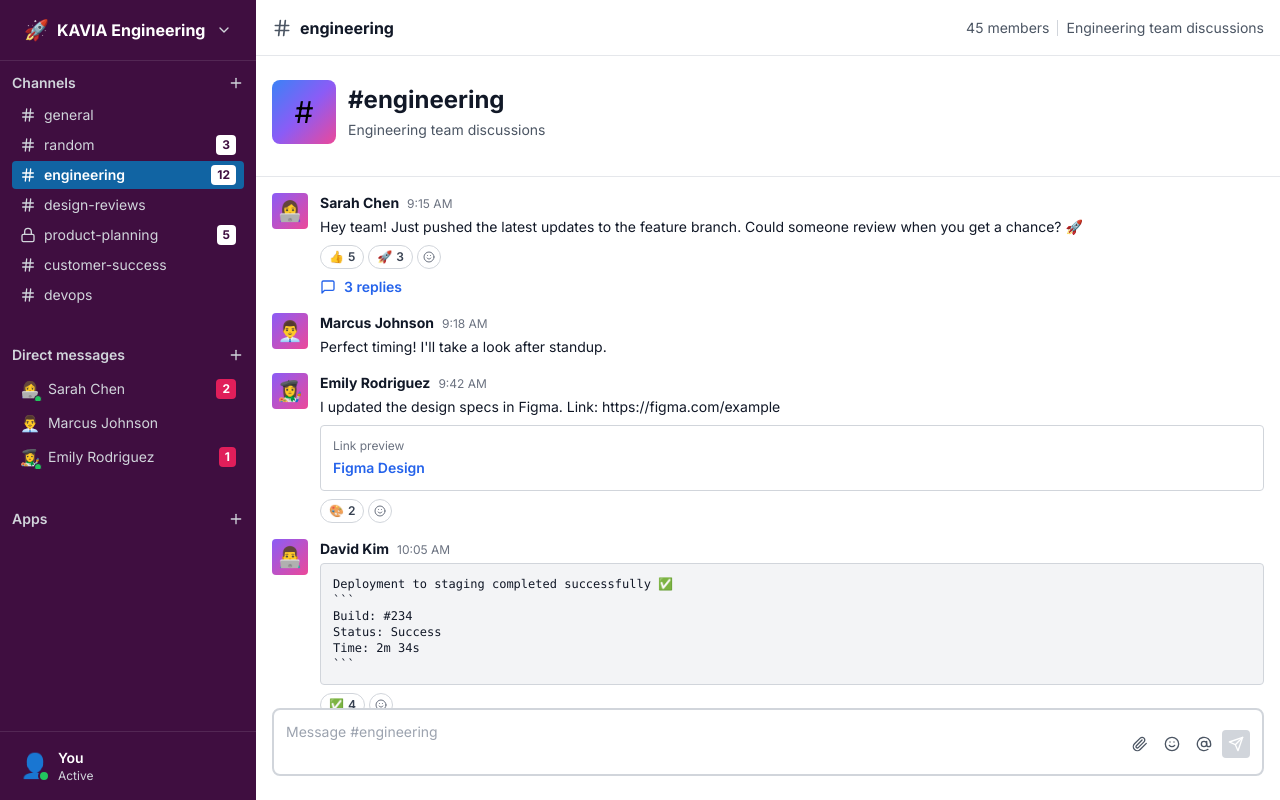
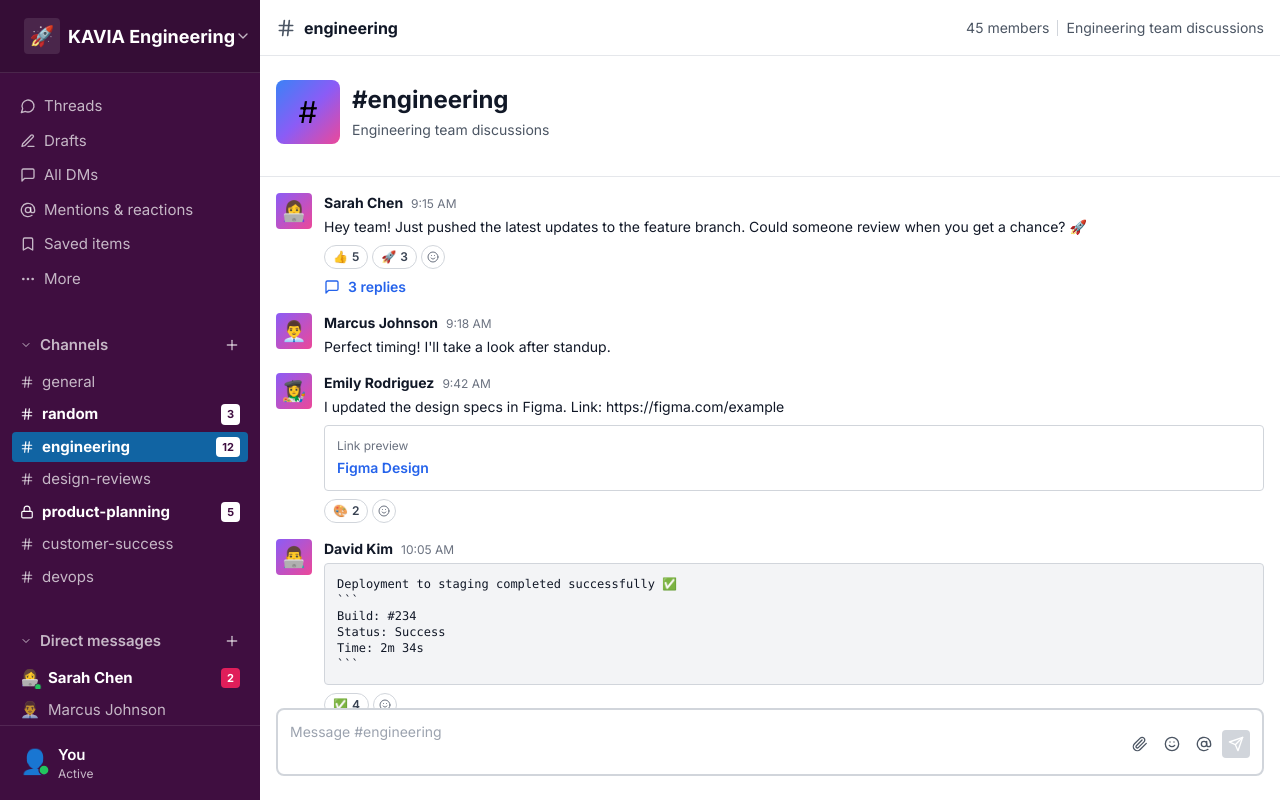
Before and after one commit to kavia-common/slack-clone-ui-210375-210390, a React (Create React App) app in the folder frontend/: page / in a window 1280 px wide. Built offline with nearby package versions, Linux system fonts and the light colour scheme; the HTML template or start-up script is replaced by a standard one.

Commit message:
Checkpoint 6 - cg8aaf979f

```diff
--- a/frontend/src/components/Sidebar.js
+++ b/frontend/src/components/Sidebar.js
@@ -1,5 +1,5 @@
 import React from 'react';
-import { Hash, Lock, ChevronDown, Plus, MessageSquare } from 'lucide-react';
+import { Hash, Lock, ChevronDown, Plus, MessageSquare, Edit3, AtSign, Bookmark, MoreHorizontal, MessageCircle, Circle } from 'lucide-react';
 
 // PUBLIC_INTERFACE
 /**
@@ -24,9 +24,12 @@ const Sidebar = ({
   users,
   currentWorkspace
 }) => {
+  const [channelsExpanded, setChannelsExpanded] = React.useState(true);
+  const [dmsExpanded, setDmsExpanded] = React.useState(true);
+
   if (isCollapsed) {
     return (
-      <div className="w-16 bg-sidebar flex flex-col items-center py-4 custom-scrollbar-dark overflow-y-auto">
+      <div className="w-16 bg-[#3F0E40] flex flex-col items-center py-4 custom-scrollbar-dark overflow-y-auto">
         <button
           onClick={onToggleCollapse}
           className="text-white text-2xl hover:bg-white/[0.06] w-10 h-10 rounded flex items-center justify-center mb-4 transition-colors"
@@ -38,63 +41,110 @@ const Sidebar = ({
   }
 
   return (
-    <div className="w-64 bg-sidebar text-white flex flex-col custom-scrollbar-dark">
+    <div className="w-[260px] bg-[#3F0E40] text-white flex flex-col custom-scrollbar-dark h-screen">
       {/* Workspace Header */}
-      <div className="px-4 py-3 border-b border-white/[0.1]">
-        <button className="flex items-center justify-between w-full hover:bg-white/[0.06] rounded px-2 py-1 transition-colors">
+      <div className="px-4 py-3 bg-[#350d36] border-b border-white/[0.1] flex-shrink-0">
+        <button className="flex items-center justify-between w-full hover:bg-white/[0.06] rounded px-2 py-1.5 transition-colors duration-150">
           <div className="flex items-center gap-2">
-            <span className="text-xl">{currentWorkspace?.icon || '🚀'}</span>
-            <span className="font-bold text-white truncate">
+            <div className="w-9 h-9 bg-white/10 rounded flex items-center justify-center text-xl flex-shrink-0">
+              {currentWorkspace?.icon || '🚀'}
+            </div>
+            <span className="font-bold text-white truncate text-[18px]">
               {currentWorkspace?.name || 'Workspace'}
             </span>
           </div>
-          <ChevronDown className="w-4 h-4 text-gray-300" />
+          <ChevronDown className="w-4 h-4 text-white/70 flex-shrink-0" />
         </button>
       </div>
 
-      {/* Navigation */}
+      {/* Scrollable Content */}
       <div className="flex-1 overflow-y-auto custom-scrollbar-dark">
+        {/* Primary Navigation Items */}
+        <div className="px-3 py-2 mt-2">
+          <button className="w-full flex items-center gap-2 px-2 py-1.5 rounded text-[15px] text-white/70 hover:bg-white/[0.06] hover:text-white transition-colors duration-150">
+            <MessageCircle className="w-[16px] h-[16px] flex-shrink-0" />
+            <span>Threads</span>
+          </button>
+          <button className="w-full flex items-center gap-2 px-2 py-1.5 rounded text-[15px] text-white/70 hover:bg-white/[0.06] hover:text-white transition-colors duration-150">
+            <Edit3 className="w-[16px] h-[16px] flex-shrink-0" />
+            <span>Drafts</span>
+          </button>
+          <button className="w-full flex items-center gap-2 px-2 py-1.5 rounded text-[15px] text-white/70 hover:bg-white/[0.06] hover:text-white transition-colors duration-150">
+            <MessageSquare className="w-[16px] h-[16px] flex-shrink-0" />
+            <span>All DMs</span>
+          </button>
+          <button className="w-full flex items-center gap-2 px-2 py-1.5 rounded text-[15px] text-white/70 hover:bg-white/[0.06] hover:text-white transition-colors duration-150">
+            <AtSign className="w-[16px] h-[16px] flex-shrink-0" />
+            <span>Mentions & reactions</span>
+          </button>
+          <button className="w-full flex items-center gap-2 px-2 py-1.5 rounded text-[15px] text-white/70 hover:bg-white/[0.06] hover:text-white transition-colors duration-150">
+            <Bookmark className="w-[16px] h-[16px] flex-shrink-0" />
+            <span>Saved items</span>
+          </button>
+          <button className="w-full flex items-center gap-2 px-2 py-1.5 rounded text-[15px] text-white/70 hover:bg-white/[0.06] hover:text-white transition-colors duration-150">
+            <MoreHorizontal className="w-[16px] h-[16px] flex-shrink-0" />
+            <span>More</span>
+          </button>
+        </div>
+
         {/* Channels Section */}
-        <div className="px-3 py-2">
-          <button className="flex items-center justify-between w-full text-gray-300 hover:text-white text-sm py-1">
+        <div className="px-3 py-2 mt-4">
+          <button
+            onClick={() => setChannelsExpanded(!channelsExpanded)}
+            className="flex items-center justify-between w-full text-white/70 hover:text-white text-[15px] py-1.5 px-2 hover:bg-white/[0.04] rounded transition-colors duration-100"
+          >
+            <div className="flex items-center gap-2">
+              <ChevronDown className={`w-3 h-3 flex-shrink-0 transition-transform duration-200 ${!channelsExpanded ? '-rotate-90' : ''}`} />
               <span className="font-semibold">Channels</span>
-            <Plus className="w-4 h-4" />
+            </div>
+            <Plus className="w-4 h-4 flex-shrink-0" />
           </button>
+          {channelsExpanded && (
             <div className="mt-1 space-y-0.5">
               {channels.map((channel) => (
                 <button
                   key={channel.id}
                   onClick={() => onChannelSelect(channel.id)}
-                className={`w-full flex items-center justify-between px-2 py-1 rounded text-sm transition-colors ${
+                  className={`w-full flex items-center justify-between px-2 py-1 rounded text-[15px] transition-all duration-150 ${
                     activeChannel === channel.id
-                    ? 'bg-sidebar-active text-white font-semibold'
-                    : 'text-gray-300 hover:bg-white/[0.06] hover:text-white'
+                      ? 'bg-[#1164A3] text-white font-bold'
+                      : channel.unread > 0
+                      ? 'text-white font-bold hover:bg-white/[0.06]'
+                      : 'text-white/70 hover:bg-white/[0.06] hover:text-white'
                   }`}
                 >
-                <div className="flex items-center gap-2 truncate">
+                  <div className="flex items-center gap-2 truncate min-w-0">
                     {channel.isPrivate ? (
-                    <Lock className="w-4 h-4 flex-shrink-0" />
+                      <Lock className="w-[14px] h-[14px] flex-shrink-0" />
                     ) : (
-                    <Hash className="w-4 h-4 flex-shrink-0" />
+                      <Hash className="w-[14px] h-[14px] flex-shrink-0" />
                     )}
                     <span className="truncate">{channel.name}</span>
                   </div>
                   {channel.unread > 0 && (
-                  <span className="bg-white text-sidebar text-xs font-bold px-1.5 py-0.5 rounded">
+                    <span className="bg-white text-[#3F0E40] text-[11px] font-bold px-1.5 py-0.5 rounded min-w-[18px] text-center flex-shrink-0 ml-2">
                       {channel.unread}
                     </span>
                   )}
                 </button>
               ))}
             </div>
+          )}
         </div>
 
         {/* Direct Messages Section */}
         <div className="px-3 py-2 mt-4">
-          <button className="flex items-center justify-between w-full text-gray-300 hover:text-white text-sm py-1">
+          <button
+            onClick={() => setDmsExpanded(!dmsExpanded)}
+            className="flex items-center justify-between w-full text-white/70 hover:text-white text-[15px] py-1.5 px-2 hover:bg-white/[0.04] rounded transition-colors duration-100"
+          >
+            <div className="flex items-center gap-2">
+              <ChevronDown className={`w-3 h-3 flex-shrink-0 transition-transform duration-200 ${!dmsExpanded ? '-rotate-90' : ''}`} />
               <span className="font-semibold">Direct messages</span>
-            <Plus className="w-4 h-4" />
+            </div>
+            <Plus className="w-4 h-4 flex-shrink-0" />
           </button>
+          {dmsExpanded && (
             <div className="mt-1 space-y-0.5">
               {directMessages.map((dm) => {
                 const user = users.find((u) => u.id === dm.userId);
@@ -102,23 +152,25 @@ const Sidebar = ({
                   <button
                     key={dm.id}
                     onClick={() => onChannelSelect(dm.id)}
-                  className={`w-full flex items-center justify-between px-2 py-1 rounded text-sm transition-colors ${
+                    className={`w-full flex items-center justify-between px-2 py-1 rounded text-[15px] transition-all duration-150 ${
                       activeChannel === dm.id
-                      ? 'bg-sidebar-active text-white font-semibold'
-                      : 'text-gray-300 hover:bg-white/[0.06] hover:text-white'
+                        ? 'bg-[#1164A3] text-white font-bold'
+                        : dm.unread > 0
+                        ? 'text-white font-bold hover:bg-white/[0.06]'
+                        : 'text-white/70 hover:bg-white/[0.06] hover:text-white'
                     }`}
                   >
-                  <div className="flex items-center gap-2 truncate">
-                    <div className="relative">
-                      <span className="text-base">{user?.avatar || '👤'}</span>
+                    <div className="flex items-center gap-2 truncate min-w-0">
+                      <div className="relative flex-shrink-0">
+                        <span className="text-base leading-none">{user?.avatar || '👤'}</span>
                         {user?.status === 'online' && (
-                        <span className="absolute -bottom-0.5 -right-0.5 w-2 h-2 bg-green-500 rounded-full border border-sidebar" />
+                          <Circle className="absolute -bottom-0.5 -right-0.5 w-2 h-2 fill-green-500 text-green-500 stroke-[#3F0E40] stroke-[2px]" />
                         )}
                       </div>
                       <span className="truncate">{user?.name || 'User'}</span>
                     </div>
                     {dm.unread > 0 && (
-                    <span className="bg-slack-red text-white text-xs font-bold px-1.5 py-0.5 rounded">
+                      <span className="bg-[#E01E5A] text-white text-[11px] font-bold px-1.5 py-0.5 rounded min-w-[18px] text-center flex-shrink-0 ml-2">
                         {dm.unread}
                       </span>
                     )}
@@ -126,27 +178,31 @@ const Sidebar = ({
                 );
               })}
             </div>
+          )}
         </div>
 
         {/* Apps Section */}
         <div className="px-3 py-2 mt-4">
-          <button className="flex items-center justify-between w-full text-gray-300 hover:text-white text-sm py-1">
+          <button className="flex items-center justify-between w-full text-white/70 hover:text-white text-[15px] py-1.5 px-2 hover:bg-white/[0.04] rounded transition-colors duration-100">
+            <div className="flex items-center gap-2">
+              <ChevronDown className="w-3 h-3 flex-shrink-0 -rotate-90" />
               <span className="font-semibold">Apps</span>
-            <Plus className="w-4 h-4" />
+            </div>
+            <Plus className="w-4 h-4 flex-shrink-0" />
           </button>
         </div>
       </div>
 
       {/* User Profile Footer */}
-      <div className="px-3 py-3 border-t border-white/[0.1]">
-        <button className="flex items-center gap-2 hover:bg-white/[0.06] rounded px-2 py-1 w-full transition-colors">
-          <div className="relative">
-            <span className="text-2xl">👤</span>
-            <span className="absolute bottom-0 right-0 w-3 h-3 bg-green-500 rounded-full border-2 border-sidebar" />
+      <div className="px-3 py-3 border-t border-white/[0.1] flex-shrink-0">
+        <button className="flex items-center gap-2 hover:bg-white/[0.06] rounded px-2 py-1.5 w-full transition-colors duration-150">
+          <div className="relative flex-shrink-0">
+            <span className="text-2xl leading-none">👤</span>
+            <Circle className="absolute bottom-0 right-0 w-3 h-3 fill-green-500 text-green-500 stroke-[#3F0E40] stroke-[2.5px]" />
           </div>
-          <div className="flex-1 text-left">
-            <div className="text-sm font-semibold text-white">You</div>
-            <div className="text-xs text-gray-300">Active</div>
+          <div className="flex-1 text-left min-w-0">
+            <div className="text-[15px] font-semibold text-white truncate">You</div>
+            <div className="text-xs text-white/70">Active</div>
           </div>
         </button>
       </div>
--- a/frontend/tailwind.config.js
+++ b/frontend/tailwind.config.js
@@ -29,9 +29,13 @@ module.exports = {
           }
         },
         sidebar: {
-          DEFAULT: '#3f0e40',
+          DEFAULT: '#3F0E40',
+          header: '#350d36',
           hover: 'rgba(255, 255, 255, 0.06)',
-          active: '#1164a3',
+          active: '#1164A3',
+        },
+        notification: {
+          badge: '#E01E5A',
         },
         primary: '#3b82f6',
         secondary: '#64748b',
```
Also changed, not shown: 1 other file (tests, documents, lock files or other folders). Lines whose indentation alone changed are shown as unchanged.
